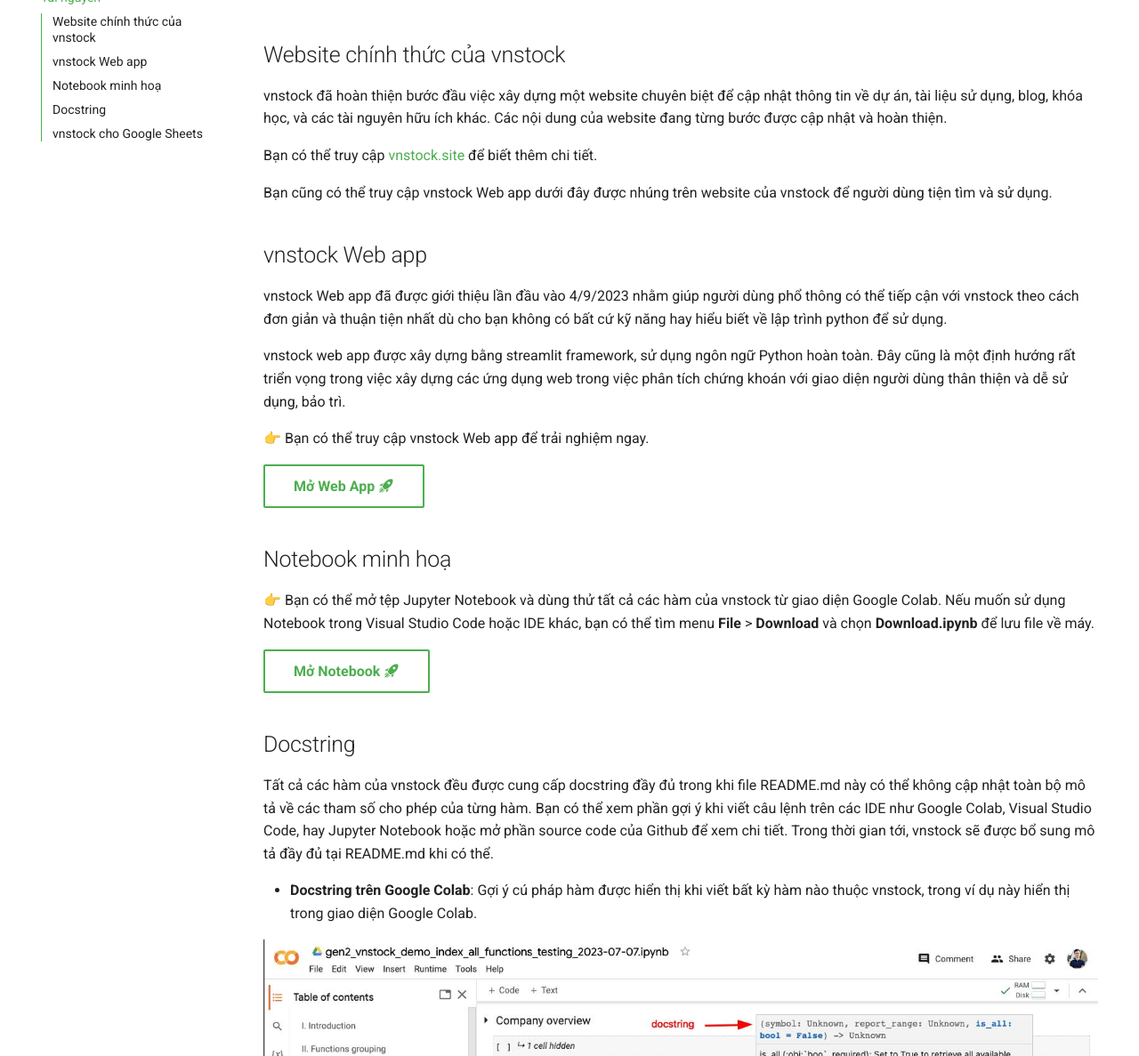
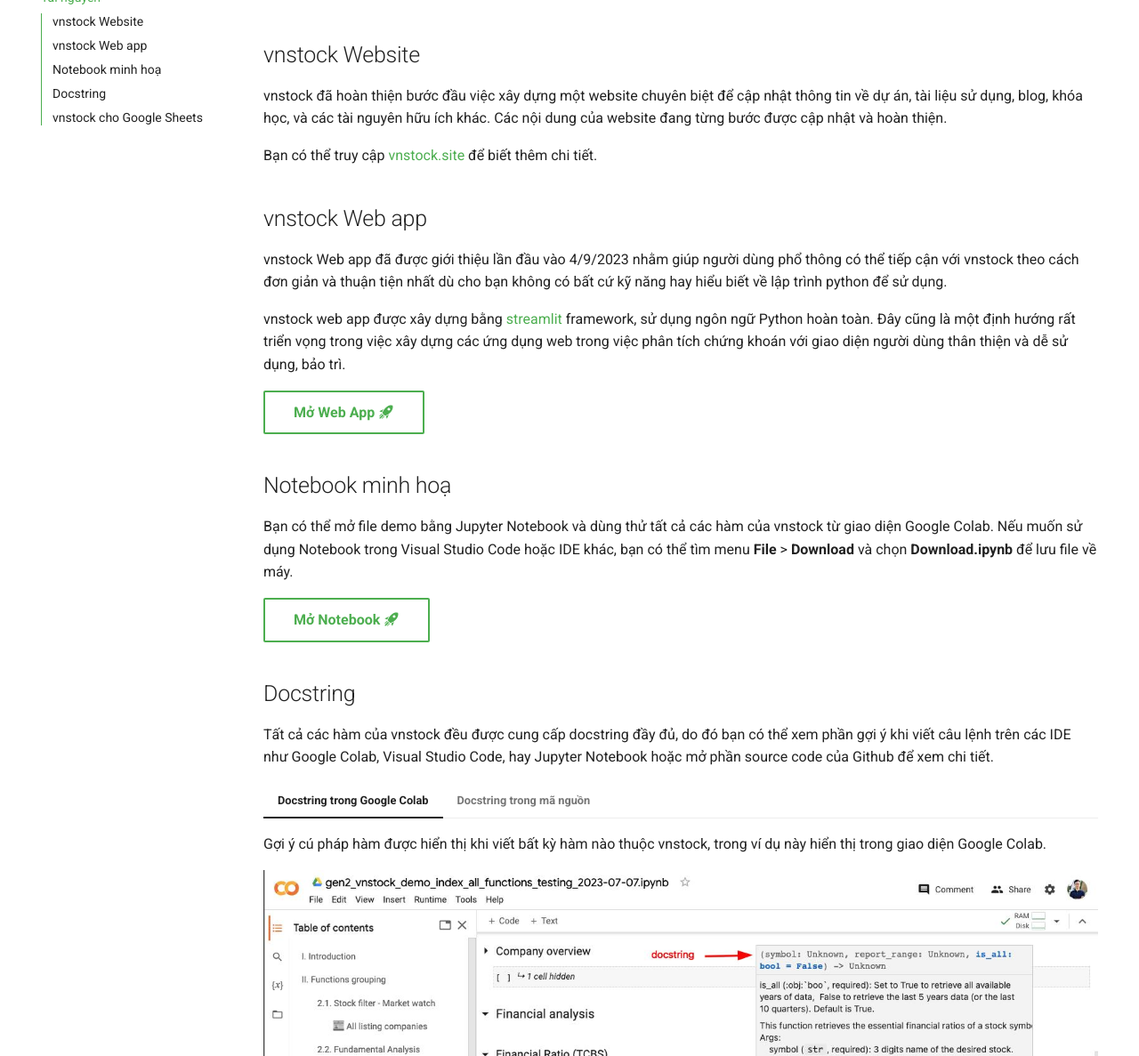
Before and after one commit to thinh-vu/vnstock, an MkDocs documentation site: the page built from docs/docs/start/resources.md, in a window 1280 px wide and 1400 px high, scrolled down 552 px, cut to the strip 213-1400 px from the top of the window. Shown: the whole strip at 89% size. Built offline with MkDocs 1.6.1 and Material for MkDocs 9.7.7, drawn with Linux system fonts in a browser that asks for light colours; comment, search, counter and statistics services are not loaded; some of the changed text lies outside the part shown.

Commit message:
update docs

```diff
--- a/docs/docs/start/resources.md
+++ b/docs/docs/start/resources.md
@@ -4,62 +4,61 @@
 
 <iframe width="800" height="452" src="https://www.youtube.com/embed/6kP2TTtEY9Y?si=EOe0aW8cpqLyCnw5" title="YouTube video player" frameborder="0" allow="accelerometer; autoplay; clipboard-write; encrypted-media; gyroscope; picture-in-picture; web-share" allowfullscreen></iframe>
 
-## Website chính thức của vnstock
+## vnstock Website
 
 vnstock đã hoàn thiện bước đầu việc xây dựng một website chuyên biệt để cập nhật thông tin về dự án, tài liệu sử dụng, blog, khóa học, và các tài nguyên hữu ích khác. Các nội dung của website đang từng bước được cập nhật và hoàn thiện.
 
 Bạn có thể truy cập [vnstock.site](https://vnstock.site?utm_source=vnstock-docs&utm_medium=resource) để biết thêm chi tiết.
 
-Bạn cũng có thể truy cập vnstock Web app dưới đây được nhúng trên website của vnstock để người dùng tiện tìm và sử dụng.
-
 ## vnstock Web app
 vnstock Web app đã được giới thiệu lần đầu vào 4/9/2023 nhằm giúp người dùng phổ thông có thể tiếp cận với vnstock theo cách đơn giản và thuận tiện nhất dù cho bạn không có bất cứ kỹ năng hay hiểu biết về lập trình python để sử dụng.
 
-vnstock web app được xây dựng bằng streamlit framework, sử dụng ngôn ngữ Python hoàn toàn. Đây  cũng là một định hướng rất triển vọng trong việc xây dựng các ứng dụng web trong việc phân tích chứng khoán với giao diện người dùng thân thiện và dễ sử dụng, bảo trì.
-
-👉 Bạn có thể truy cập vnstock Web app để trải nghiệm ngay.
+vnstock web app được xây dựng bằng [streamlit](http://streamlit.io/) framework, sử dụng ngôn ngữ Python hoàn toàn. Đây  cũng là một định hướng rất triển vọng trong việc xây dựng các ứng dụng web trong việc phân tích chứng khoán với giao diện người dùng thân thiện và dễ sử dụng, bảo trì.
 
 [Mở Web App :material-rocket-launch:](https://vnstock.site/vnstock-app?utm_source=vnstock-docs&utm_medium=resource){ .md-button }
 
 ## Notebook minh hoạ
-👉 Bạn có thể mở tệp Jupyter Notebook và dùng thử tất cả các hàm của vnstock từ giao diện Google Colab. Nếu muốn sử dụng Notebook trong Visual Studio Code hoặc IDE khác, bạn có thể tìm menu **File** > **Download** và chọn **Download.ipynb** để lưu file về máy.
+Bạn có thể mở file demo bằng Jupyter Notebook và dùng thử tất cả các hàm của vnstock từ giao diện Google Colab. Nếu muốn sử dụng Notebook trong Visual Studio Code hoặc IDE khác, bạn có thể tìm menu **File** > **Download** và chọn **Download.ipynb** để lưu file về máy.
 
 [Mở Notebook :material-rocket-launch:](https://colab.research.google.com/github/thinh-vu/vnstock/blob/beta/docs/gen2_vnstock_demo_index_all_functions_testing_2023.ipynb){ .md-button }
 
 ## Docstring
-Tất cả các hàm của vnstock đều được cung cấp docstring đầy đủ trong khi file README.md này có thể không cập nhật toàn bộ mô tả về các tham số cho phép của từng hàm. Bạn có thể xem phần gợi ý khi viết câu lệnh trên các IDE như Google Colab, Visual Studio Code, hay Jupyter Notebook hoặc mở phần source code của Github để xem chi tiết. Trong thời gian tới, vnstock sẽ được bổ sung mô tả đầy đủ tại README.md khi có thể.
+Tất cả các hàm của vnstock đều được cung cấp docstring đầy đủ, do đó bạn có thể xem phần gợi ý khi viết câu lệnh trên các IDE như Google Colab, Visual Studio Code, hay Jupyter Notebook hoặc mở phần source code của Github để xem chi tiết.
 
-- **Docstring trên Google Colab**: Gợi ý cú pháp hàm được hiển thị khi viết bất kỳ hàm nào thuộc vnstock, trong ví dụ này hiển thị trong giao diện Google Colab.
+=== "Docstring trong Google Colab"
 
-![docstring suggestion](../assets/images/docstring_suggestion.jpeg)
+    Gợi ý cú pháp hàm được hiển thị khi viết bất kỳ hàm nào thuộc vnstock, trong ví dụ này hiển thị trong giao diện Google Colab.
 
-- **Docstring trong mã nguồn**: Mở mã nguồn Github tại thư mục vnstock, tìm hàm bạn cần tra cứu docstring.
+    ![docstring suggestion](../assets/images/docstring_suggestion.jpeg)
 
-![docstring source](../assets/images/docstring_source_code.png)
+=== "Docstring trong mã nguồn"
+
+    Mở mã nguồn Github tại thư mục vnstock, tìm hàm bạn cần tra cứu docstring.
+
+    ![docstring source](../assets/images/docstring_source_code.png)
 
 ## vnstock cho Google Sheets
-Tôi cung cấp một hàm tùy biến làm mẫu giúp bạn hình dung và bắt đầu tùy biến các hàm python được cung cấp bởi vnstock sang ngôn ngữ Google Apps Script và sử dụng để lấy dữ liệu trên Google Sheets. Bạn có thể bắt đầu đóng góp vào source code này giúp vnstock hoàn thiện đầy đủ các tính năng cho Google Sheets và lan tỏa tới cộng đồng.
+vnstock cung cấp một hàm tùy biến làm mẫu giúp bạn hình dung và bắt đầu chuyển đổi các hàm python được cung cấp bởi vnstock sang ngôn ngữ Google Apps Script để sử dụng với Google Sheets. Bạn có thể đóng góp vào mã nguồn dự án giúp vnstock hoàn thiện đầy đủ các tính năng cho Google Sheets và lan tỏa tới cộng đồng.
 
-- Để sử dụng thử đoạn code trên cho việc lấy dữ liệu, bạn làm như sau:
-  - Mở file [source code vnstock_gg_sheet](https://github.com/thinh-vu/vnstock/blob/main/vnstock_gg_sheet/vnstock._appscript.js) và copy đoạn code.
-  - Mở hoặc tạo 1 file Google Sheets bất kỳ
-  - Từ menu của Google Sheets, tìm mục Extension (tiện ích mở rộng) > Apps Script như trong hình.
+Để sử dụng thử đoạn code trên cho việc lấy dữ liệu, bạn làm như sau:
 
-![google sheets](../assets/images/google_sheet_appscript_menu.png)
+1. Mở file [source code vnstock_gg_sheet](https://github.com/thinh-vu/vnstock/blob/main/vnstock_gg_sheet/vnstock._appscript.js) và copy đoạn code.
+2. Mở hoặc tạo 1 file Google Sheets bất kỳ
+3. Từ menu của Google Sheets, tìm mục Extension (tiện ích mở rộng) > Apps Script như trong hình.
+4. Trong giao diện Apps Script Editor, xóa hết code hiện tại và ghi đè với đoạn code bạn copy từ source code ở trên
+5. Save file (Ctrl/Cmd + S) để lưu thay đổi.
+6. Chuyển qua Google Sheets, bạn đã có thể nhập các tham số cho hàm và sử dụng như bình thường. Ví dụ: `= derivativesOhlc("VN30F1M", "2023-06-01", "2023-09-26", "15")`
 
-  - Trong giao diện Apps Script Editor, xóa hết code hiện tại và ghi đè với đoạn code bạn copy từ source code ở trên
+=== "Bước 3. Mở Google Apps Script Editor"
+    ![google sheets](../assets/images/google_sheet_appscript_menu.png)
 
+=== "Bước 4. Paste đoạn code mẫu & chỉnh sửa"
+    ![vnstock apps script](../assets/images/vnstock_google_sheets_appscript_code.png)
 
-- Mở rộng để xem ảnh minh họa trên Google Apps Script
+=== "Bước 6. Gọi hàm tùy chỉnh từ bảng tính"
+    ![vnstock sheets results](../assets/images/vnstock_google_sheet_result.png)
 
-![vnstock apps script](../assets/images/vnstock_google_sheets_appscript_code.png)
-
-- Save file (Ctrl/Cmd + S) để lưu thay đổi.
-- Chuyển qua Google Sheets, bạn đã có thể nhập các tham số cho hàm và sử dụng như bình thường. Ví dụ: `= derivativesOhlc("VN30F1M", "2023-06-01", "2023-09-26", "15")`
-- Đây là kết quả bạn sẽ nhận được:
-
-![vnstock sheets results](../assets/images/vnstock_google_sheet_result.png)
-
-- Để chuyển đổi các hàm python hiện tại do vnstock cung cấp, bạn có thể sử dụng công cụ ChatGPT để thực hiện. Bạn sẽ cần có chút kiến thức về JavaScript để có thể tùy biến các hàm này nhanh chóng. Nếu không sẽ cần kỹ năng prompt engineering tốt để có thể yêu cầu AI hỗ trợ. Xa hơn, khi có nguồn lực, tôi sẽ cung cấp Add-in cho Google Sheets để các bạn có thể sử dụng dễ dàng hơn. Bạn có thể xem video hướng dẫn dưới đây để hiểu cách dùng ChatGPT hỗ trợ chuyển đổi hàm Python sang JavaScript.
+!!! tip "Gợi ý"
+    Để chuyển đổi các hàm python hiện tại do vnstock cung cấp, bạn có thể sử dụng công cụ ChatGPT để thực hiện. Bạn sẽ cần có chút kiến thức về JavaScript để có thể tùy biến các hàm này nhanh chóng. Nếu không sẽ cần kỹ năng prompt engineering tốt để có thể yêu cầu AI hỗ trợ. Xa hơn, khi có nguồn lực, tôi sẽ cung cấp Add-in cho Google Sheets để các bạn có thể sử dụng dễ dàng hơn. Bạn có thể xem video hướng dẫn dưới đây để hiểu cách dùng ChatGPT hỗ trợ chuyển đổi hàm Python sang JavaScript.
 
 <iframe width="800" height="452" src="https://www.youtube.com/embed/w4GCFZUpsEY?si=r77JMNc2p-SUihI5" title="YouTube video player" frameborder="0" allow="accelerometer; autoplay; clipboard-write; encrypted-media; gyroscope; picture-in-picture; web-share" allowfullscreen></iframe>
```
Also changed, not shown: docs/docs/community/support.md (+9 -6 lines), docs/docs/faq/pricing.md (+2 -2 lines), docs/docs/functions/fundamental.md (+2 -2 lines), docs/docs/start/installation.md (+19 -12 lines), docs/docs/start/start.md (+4 -2 lines).
